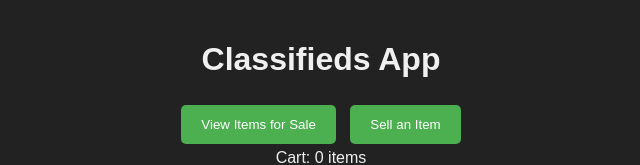
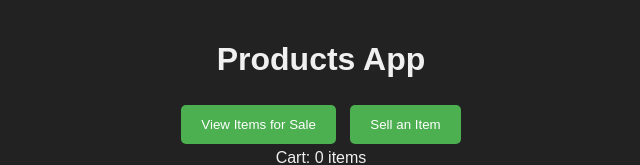
Before and after one commit to krish-san/FSWD, a plain HTML site: page ex5/index.html in a window 1280 px wide. Shown: the top 165 px of the page, without its empty margins (319-959 px from the left). Drawn offline with Linux system fonts and the light colour scheme.

Commit message:
Update index.html

```diff
--- a/ex5/index.html
+++ b/ex5/index.html
@@ -8,7 +8,7 @@
 </head>
 <body>
     <header>
-        <h1>Classifieds App</h1>
+        <h1>Products App</h1>
         <nav>
             <button id="view-buy">View Items for Sale</button>
             <button id="view-sell">Sell an Item</button>
```
